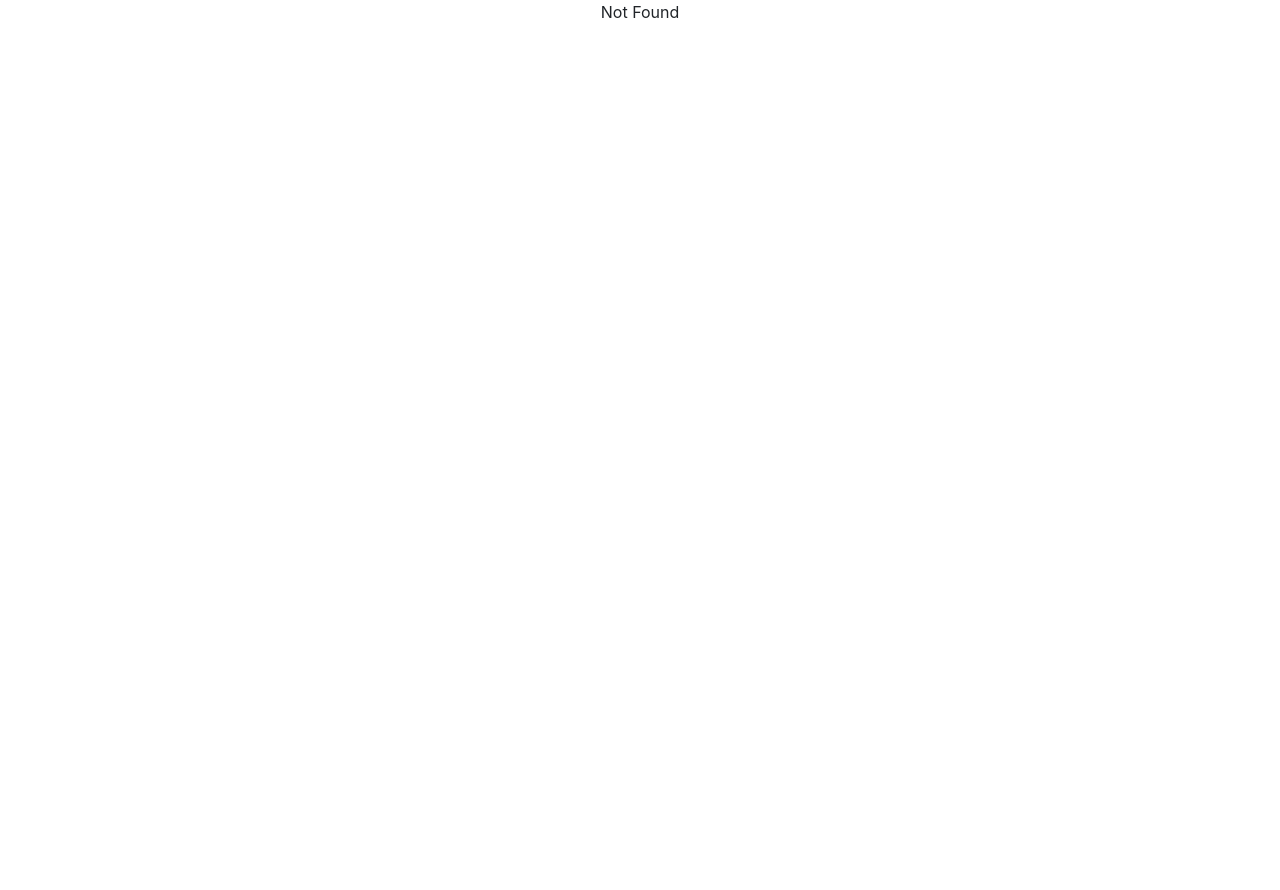
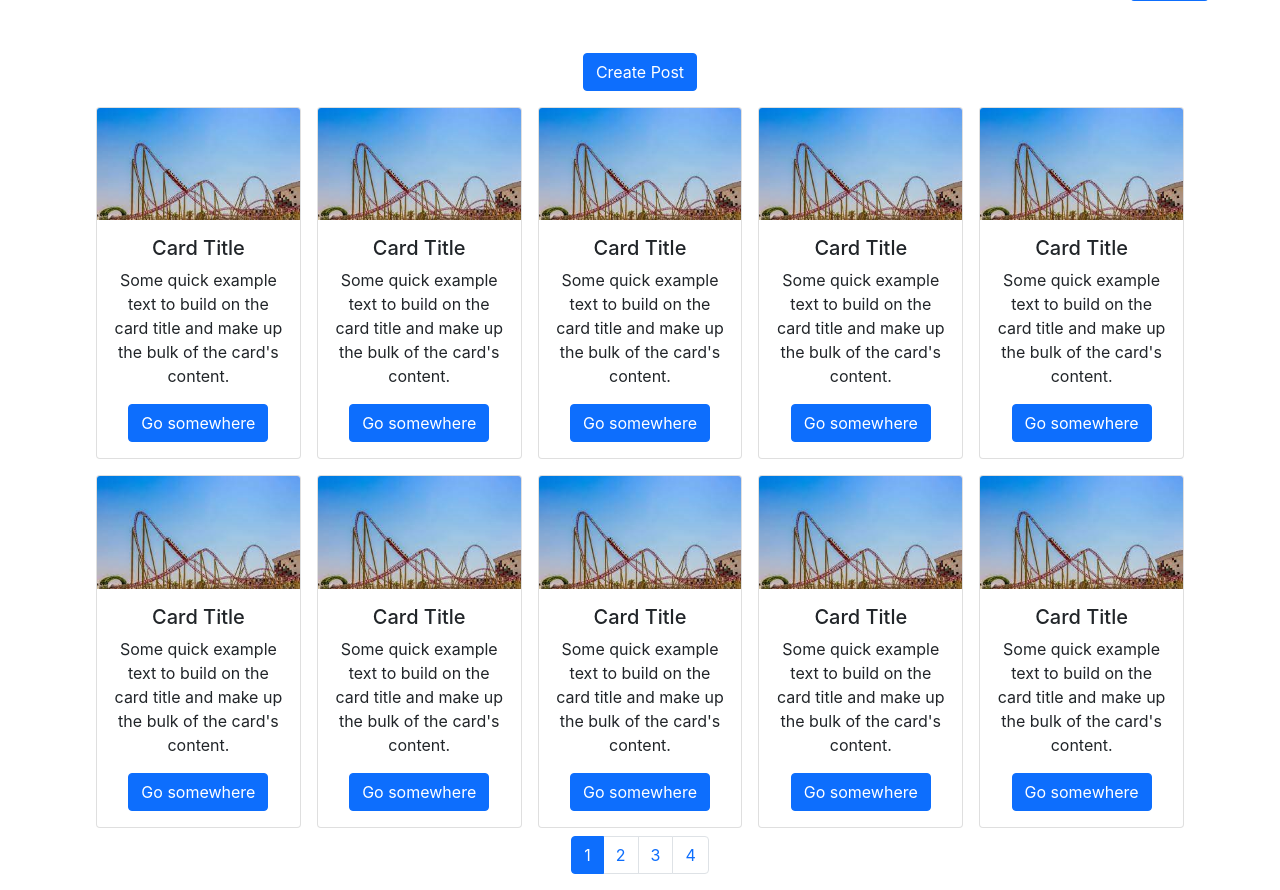
Before and after one commit to anjm1020/team1-imageboard-front, a React (Create React App) app: page / in a window 1280 px wide. Before the commit the page ends 800 px from the top, so only its background shows below. Built offline with nearby package versions, Linux system fonts and the light colour scheme.

Commit message:
[#12] url 변경

```diff
--- a/src/App.js
+++ b/src/App.js
@@ -3,8 +3,6 @@
 import * as Post from "./pages/post";
 import NotFound from "./pages/error/NotFound";
 import './App.css';
-
-
 
 function App() {
     return (
@@ -12,10 +10,10 @@
             <Routes>
                 <Route path="/login" element={<Auth.Login/>}></Route>
                 <Route path="/register" element={<Auth.Register/>}></Route>
-                <Route path="/list" element={<Post.List/>}/>
                 <Route path="/create" element={<Post.Create/>}></Route>
                 <Route path="/update" element={<Post.Update/>}></Route>
                 <Route path="/item" element={<Post.Item/>}></Route>
+                <Route path="/" element={<Post.List/>}/>
                 <Route path="*" element={<NotFound/>}></Route>
             </Routes>
         </div>
```
